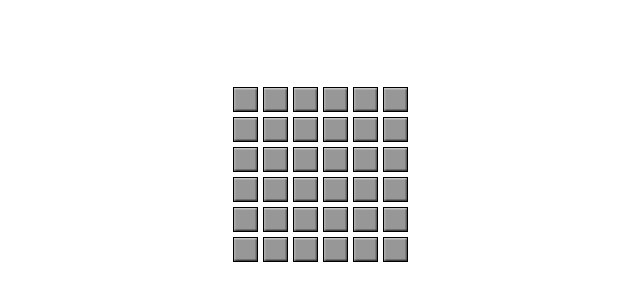
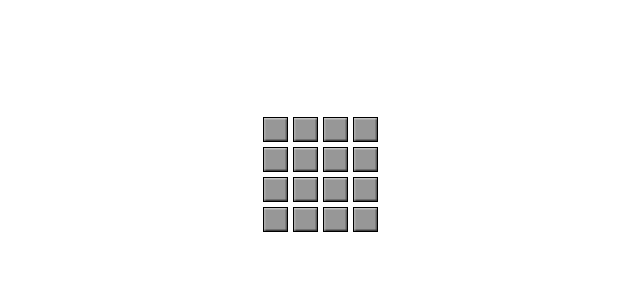
Before and after one commit to akumerome/buscaminas, a website: page index.html in a window 1280 px wide. Shown: the part 226-526 px from the top of the page, without its empty margins (320-960 px from the left). Drawn offline with Linux system fonts and the light colour scheme.

Commit message:
sonarcloud

```diff
--- a/index.html
+++ b/index.html
@@ -15,7 +15,7 @@
     <script src="dist/tauler.js"></script>
     <script>
         // Create a Tauler instance first
-        const tauler = new Tauler(6, 6);
+        const tauler = new Tauler(4, 4);
 
         // Create a Joc instance with the Tauler
         const joc = new Joc(tauler);
--- a/src/joc.ts
+++ b/src/joc.ts
@@ -89,9 +89,9 @@ class Joc {
     }
 
     private revelarTauler() {
-        for (let i = 0; i < this.tauler.getCaselles().length; i++) {
-            for (let j = 0; j < this.tauler.getCaselles()[i].length; j++) {
-                this.tauler.getCaselles()[i][j].setRevelada(true);
+        for (const row of this.tauler.getCaselles()) {
+            for (const casella of row) {
+                casella.setRevelada(true);
             }
         }
     }
@@ -100,9 +100,9 @@ class Joc {
 
         let esVictoria : boolean = true;
 
-        for (let i = 0; i < this.tauler.getCaselles().length; i++) {
-            for (let j = 0; j < this.tauler.getCaselles()[i].length; j++) {
-                if (!this.tauler.getCaselles()[i][j].getRevelada() && !this.tauler.getCaselles()[i][j].getEsMina()) {
+        for (const row of this.tauler.getCaselles()) {
+            for (const casella of row) {
+                if (!casella.getRevelada() && !casella.getEsMina()) {
                     esVictoria = false;
                 }
             }
```
Also changed, not shown: dist/joc.js.
